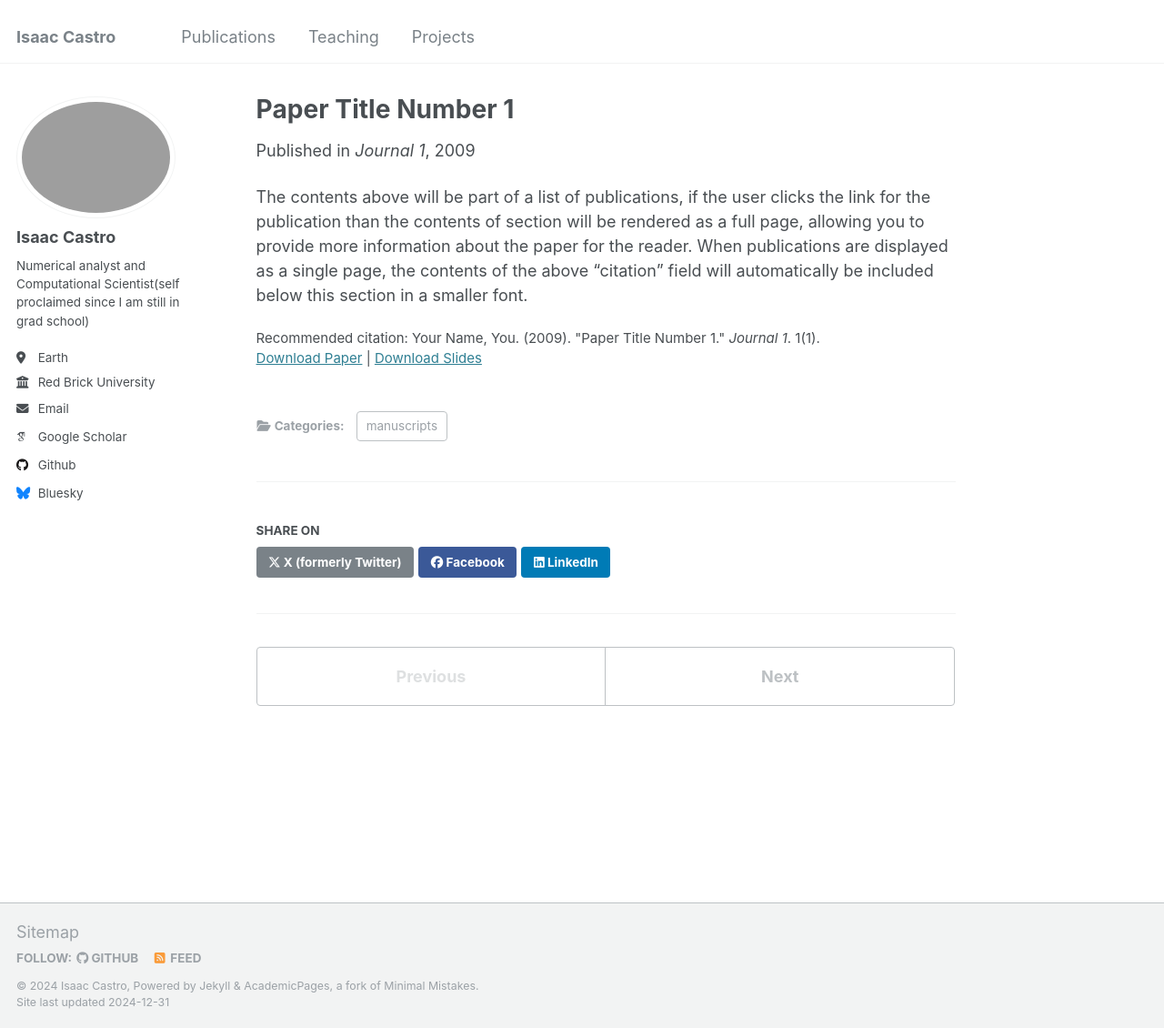
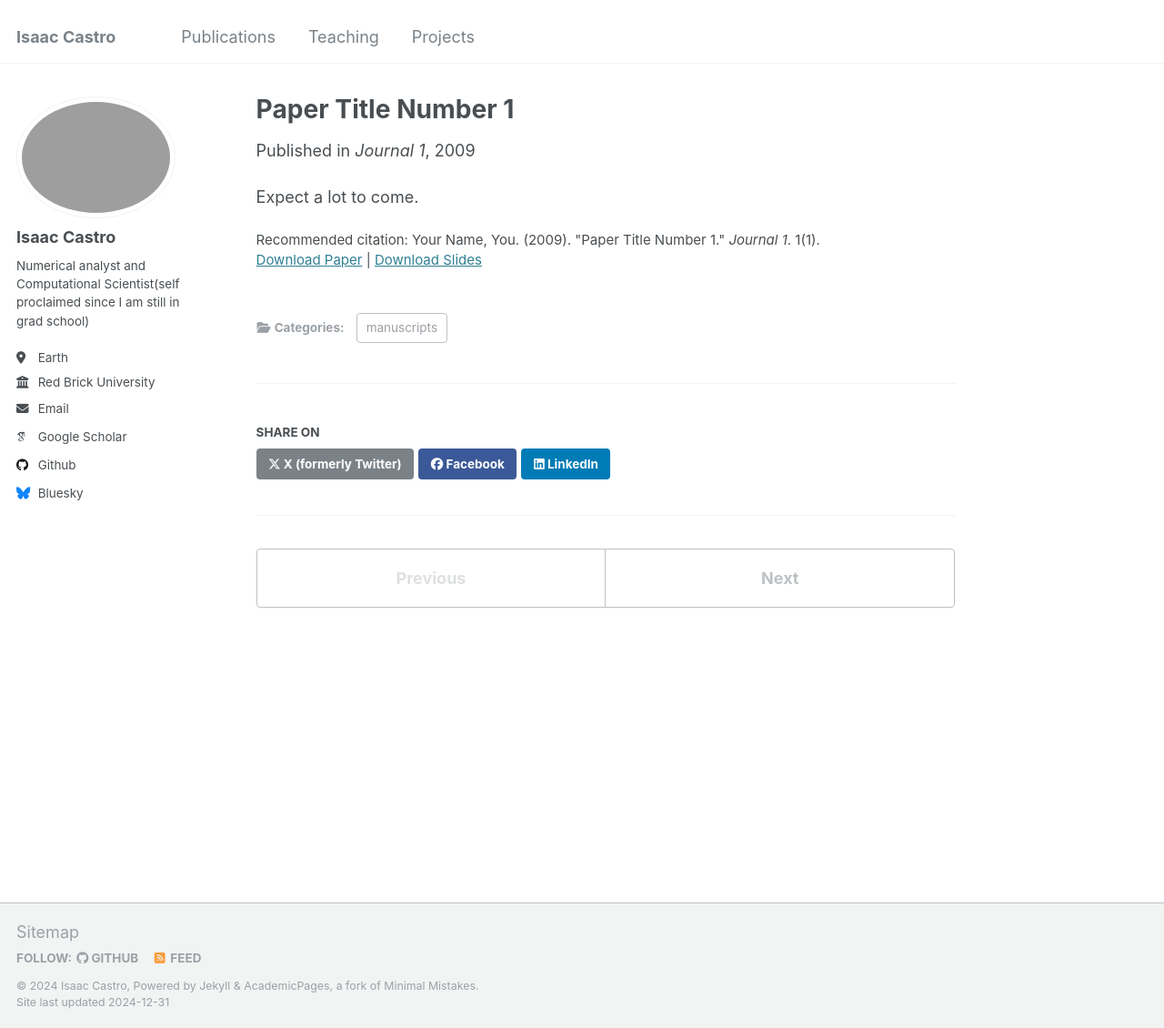
Before and after one commit to castro-isaac/castro-isaac.github.io, a Jekyll site: the page built from _publications/2009-10-01-paper-title-number-1.md, in a window 1280 px wide and 1130 px high. Shown: the whole window at 91% size. Built offline with Jekyll 4.4.1, drawn with Linux system fonts in a browser that asks for light colours; some web fonts are replaced; a file with an impossible date is left out.

Commit message:
Update 2009-10-01-paper-title-number-1.md

```diff
--- a/_publications/2009-10-01-paper-title-number-1.md
+++ b/_publications/2009-10-01-paper-title-number-1.md
@@ -11,4 +11,4 @@ paperurl: 'http://academicpages.github.io/files/paper1.pdf'
 citation: 'Your Name, You. (2009). &quot;Paper Title Number 1.&quot; <i>Journal 1</i>. 1(1).'
 ---
 
-The contents above will be part of a list of publications, if the user clicks the link for the publication than the contents of section will be rendered as a full page, allowing you to provide more information about the paper for the reader. When publications are displayed as a single page, the contents of the above "citation" field will automatically be included below this section in a smaller font.
+Expect a lot to come.
```
